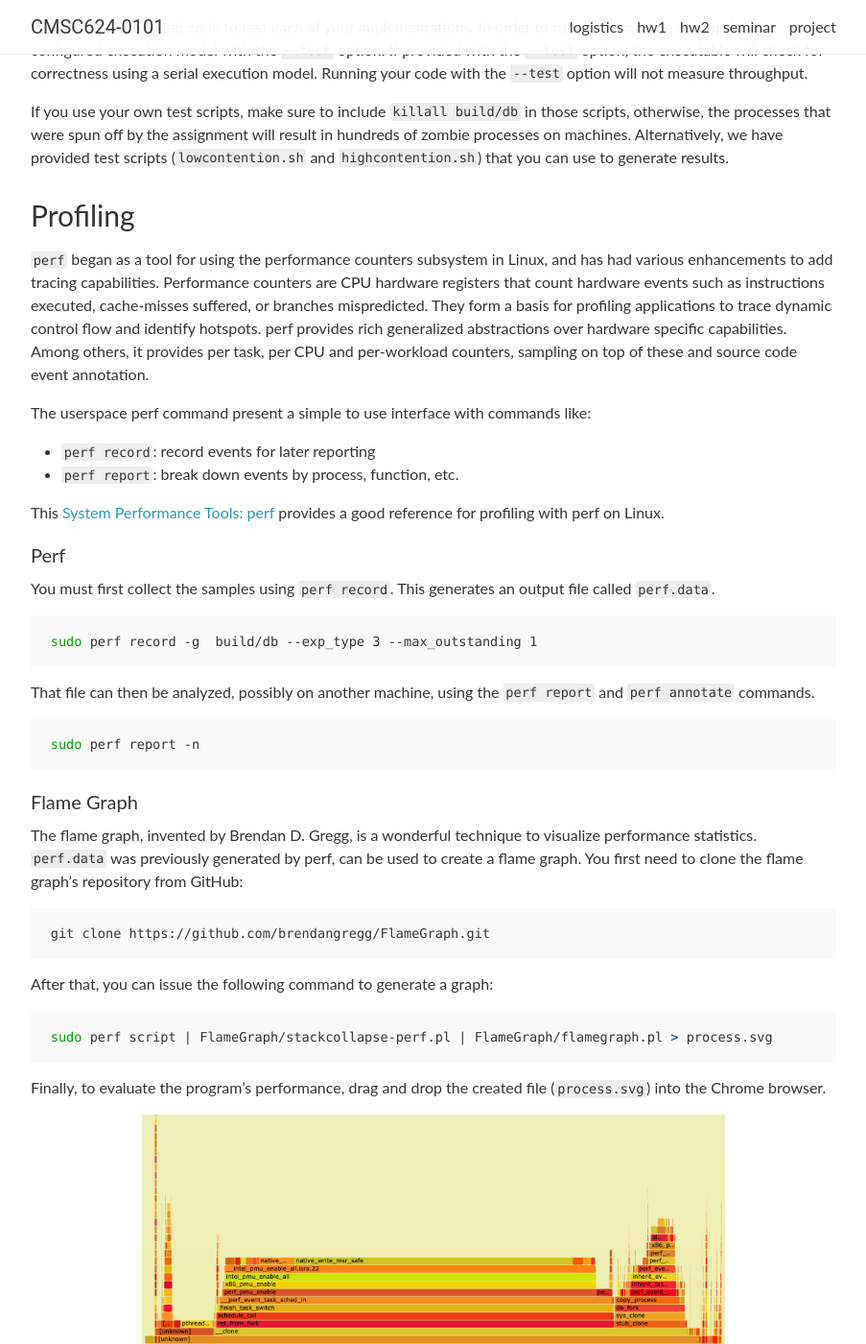
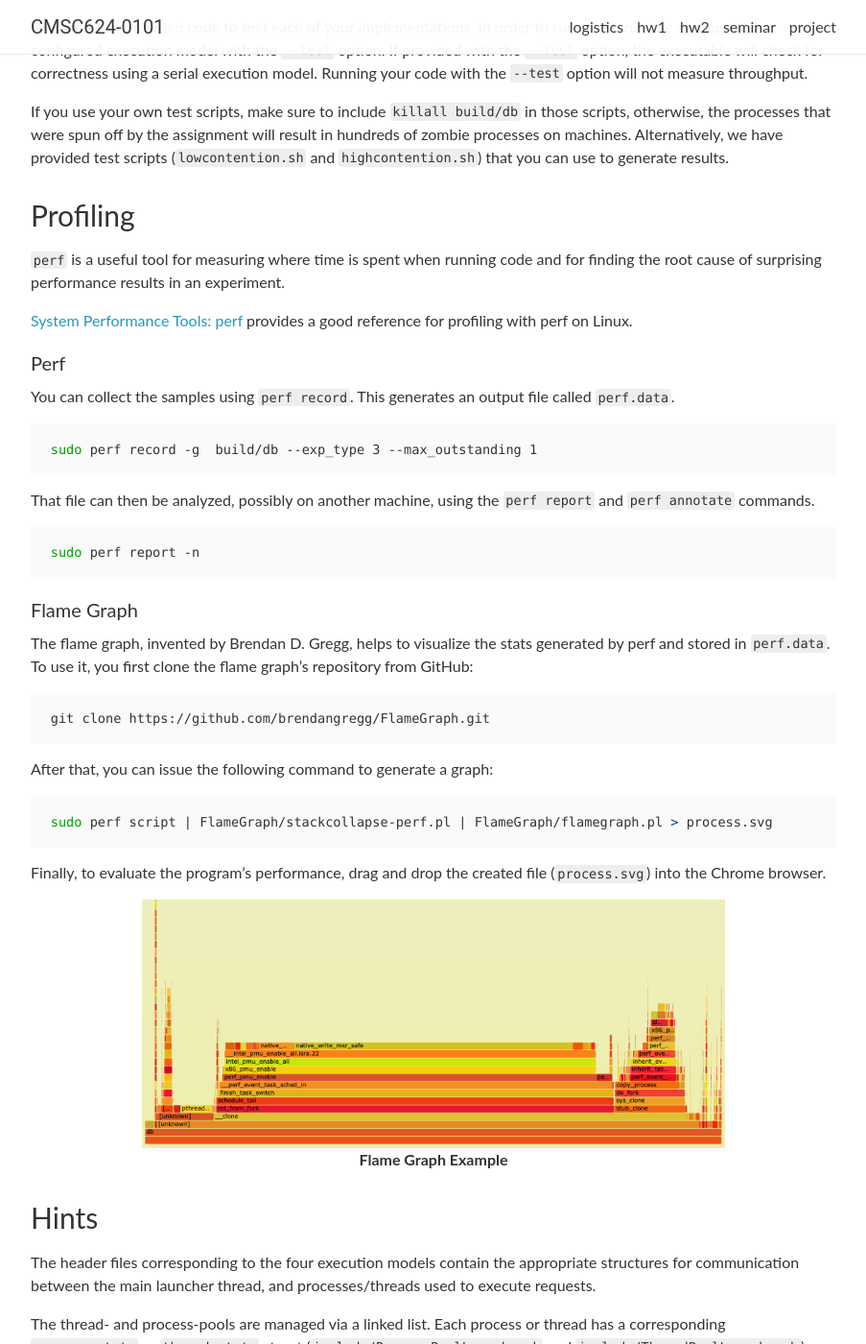
Before and after one commit to umd-dslam/cmsc624-fall21, a Jekyll site: the page built from _pages/a1.md, in a window 1280 px wide and 1400 px high, scrolled down 3681 px. Shown: the whole window at 96% size, without its empty margins (188-1091 px from the left). Built offline with Jekyll 4.4.1, drawn with Linux system fonts in a browser that asks for light colours.

Commit message:
Update a1.md

````diff
--- a/_pages/a1.md
+++ b/_pages/a1.md
@@ -92,18 +92,13 @@ If you use your own test scripts, make sure to include `killall build/db` in tho
 
 ### Profiling
 
-`perf` began as a tool for using the performance counters subsystem in Linux, and has had various enhancements to add tracing capabilities. Performance counters are CPU hardware registers that count hardware events such as instructions executed, cache-misses suffered, or branches mispredicted. They form a basis for profiling applications to trace dynamic control flow and identify hotspots. perf provides rich generalized abstractions over hardware specific capabilities. Among others, it provides per task, per CPU and per-workload counters, sampling on top of these and source code event annotation.
+`perf` is a useful tool for measuring where time is spent when running code and for finding the root cause of surprising performance results in an experiment.
 
-The userspace perf command present a simple to use interface with commands like:
-
-* `perf record`: record events for later reporting
-* `perf report`: break down events by process, function, etc.
-
-This [System Performance Tools: perf](http://daslab.seas.harvard.edu/classes/cs165/doc/sections/S8_perf.pdf) provides a good reference for profiling with perf on Linux.
+[System Performance Tools: perf](http://daslab.seas.harvard.edu/classes/cs165/doc/sections/S8_perf.pdf) provides a good reference for profiling with perf on Linux.
 
 #### Perf
 
-You must first collect the samples using `perf record`. This generates an output file called `perf.data`.
+You can collect the samples using `perf record`. This generates an output file called `perf.data`.
 
 ```shell
 sudo perf record -g  build/db --exp_type 3 --max_outstanding 1
@@ -117,7 +112,7 @@ sudo perf report -n
 
 #### Flame Graph
 
-The flame graph, invented by Brendan D. Gregg, is a wonderful technique to visualize performance statistics. `perf.data` was previously generated by perf, can be used to create a flame graph. You first need to clone the flame graph's repository from GitHub:
+The flame graph, invented by Brendan D. Gregg, helps to visualize the stats generated by perf and stored in `perf.data`. To use it, you first clone the flame graph's repository from GitHub:
 
 ```shell
 git clone https://github.com/brendangregg/FlameGraph.git
````
